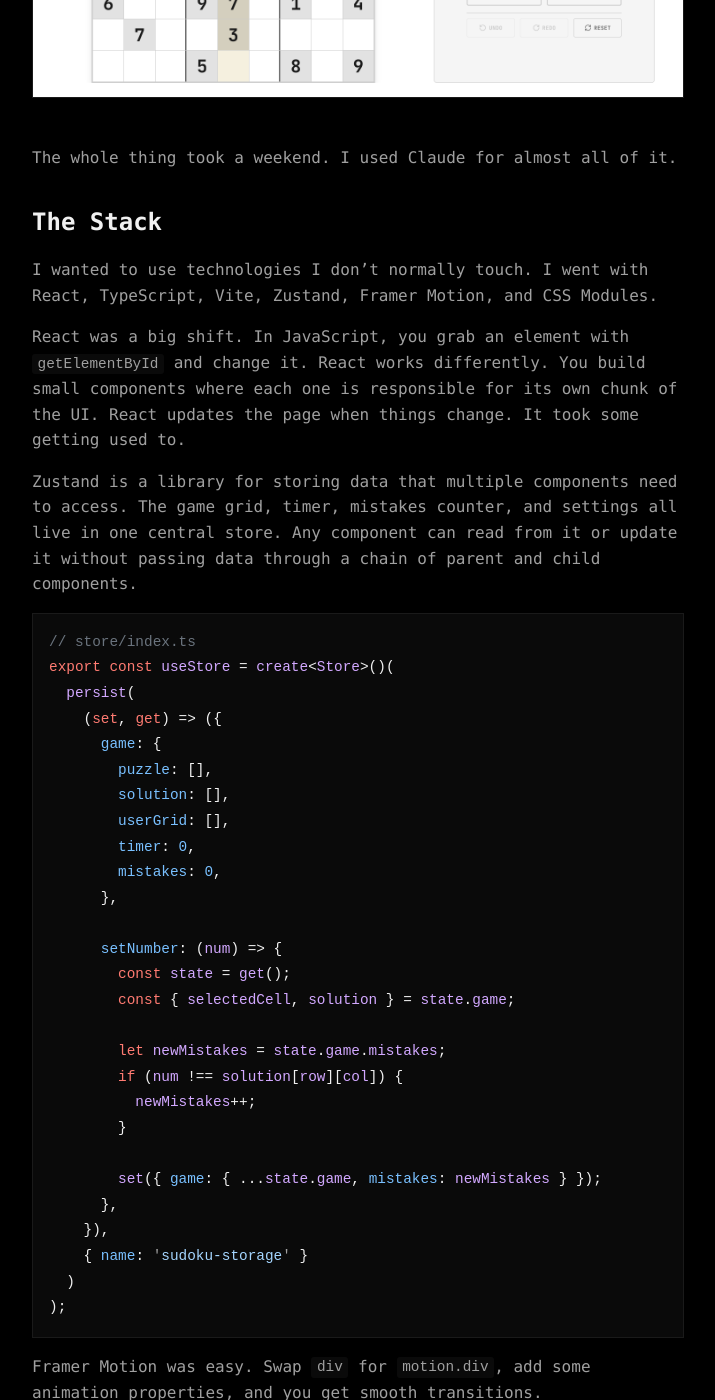
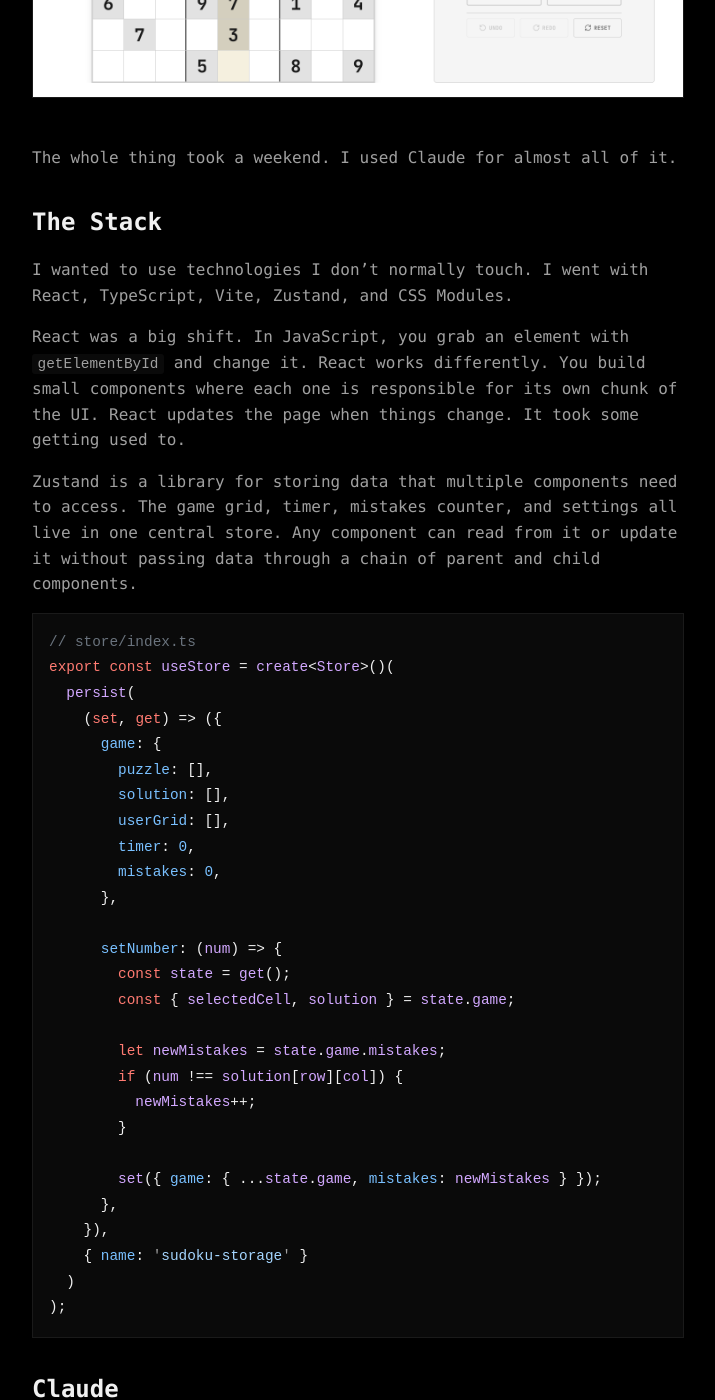
Before and after one commit to khesse-757/kahdev.me, a Jekyll site: the page built from _posts/2025-12-15-building-sudoku-terminal.md, in a window 1280 px wide and 1400 px high, scrolled down 633 px. Shown: the whole window, without its empty margins (282-997 px from the left). Built offline with Jekyll 4.4.1, drawn with Linux system fonts in a browser that asks for light colours; some of the changed text lies outside the part shown.

Commit message:
remove framer-motion

````diff
--- a/_posts/2025-12-15-building-sudoku-terminal.md
+++ b/_posts/2025-12-15-building-sudoku-terminal.md
@@ -13,7 +13,7 @@ The whole thing took a weekend. I used Claude for almost all of it.
 
 ## The Stack
 
-I wanted to use technologies I don't normally touch. I went with React, TypeScript, Vite, Zustand, Framer Motion, and CSS Modules.
+I wanted to use technologies I don't normally touch. I went with React, TypeScript, Vite, Zustand, and CSS Modules.
 
 React was a big shift. In JavaScript, you grab an element with `getElementById` and change it. React works differently. You build small components where each one is responsible for its own chunk of the UI. React updates the page when things change. It took some getting used to.
 
@@ -49,18 +49,6 @@ export const useStore = create<Store>()(
 );
 ```
 
-Framer Motion was easy. Swap `div` for `motion.div`, add some animation properties, and you get smooth transitions.
-
-```tsx
-<motion.div
-  whileTap={{ scale: 0.95 }}
-  initial={{ opacity: 0 }}
-  animate={{ opacity: 1 }}
->
-  {cell.value}
-</motion.div>
-```
-
 ## Claude
 
 Amazing tool at times. I used the Opus and Sonnet 4.5 models. I found success in prompting the tool for a role as an expert full stack developer and not to generate massive code blocks all at once. Built the game incrementally. The grid first, then themes, then settings, then polish. When I let it generate too much at once, things broke or got lost. Smaller chunks were easier to test and increment on.
````
Also changed, not shown: 1 other file.
